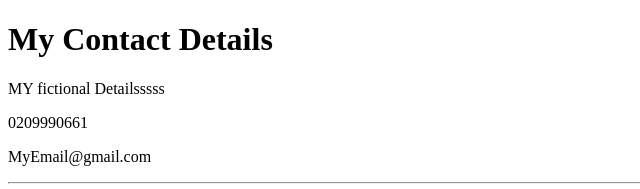
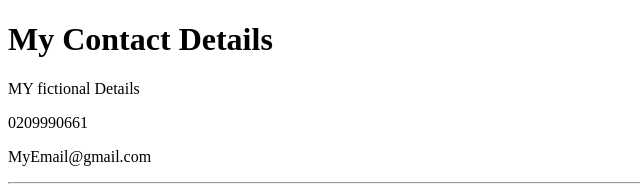
Before and after one commit to learn-at-imt/html-personal-site-KS, a plain HTML site: page contact-me.html in a window 1280 px wide. Shown: the top 189 px of the page, 0-640 px from the left. Drawn offline with Linux system fonts and the light colour scheme.

Commit message:
removes the ssss

```diff
--- a/contact-me.html
+++ b/contact-me.html
@@ -8,7 +8,7 @@
 </head>
 <body>
     <h1>My Contact Details</h1>
-    <p>MY fictional Detailsssss</p>
+    <p>MY fictional Details</p>
     <p>0209990661</p>
     <p>MyEmail@gmail.com</p>
     <hr>
```
